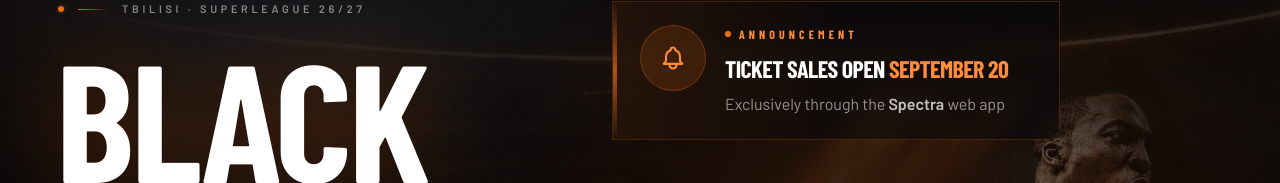
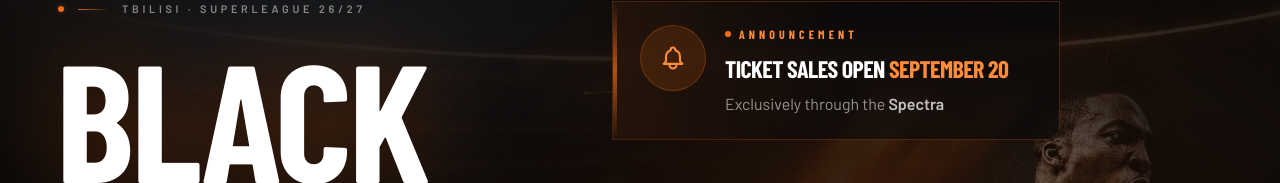
Before and after one commit to LevanKhorava/Fortress, a React (Vite) app: page / in a window 1280 px wide. Shown: the part 159-342 px from the top of the page. Built offline with nearby package versions, Linux system fonts and the light colour scheme; a web font is replaced by a local one.

Commit message:
remove web-app

```diff
--- a/src/sections/Hero.tsx
+++ b/src/sections/Hero.tsx
@@ -311,8 +311,7 @@ function Hero() {
             </p>
             <p className="mt-1 text-xs leading-snug text-white/55 sm:text-sm lg:mt-2 lg:text-base">
               Exclusively through the{" "}
-              <span className="font-semibold text-white/75">Spectra</span> web
-              app
+              <span className="font-semibold text-white/75">Spectra</span>
             </p>
           </span>
         </div>
```
